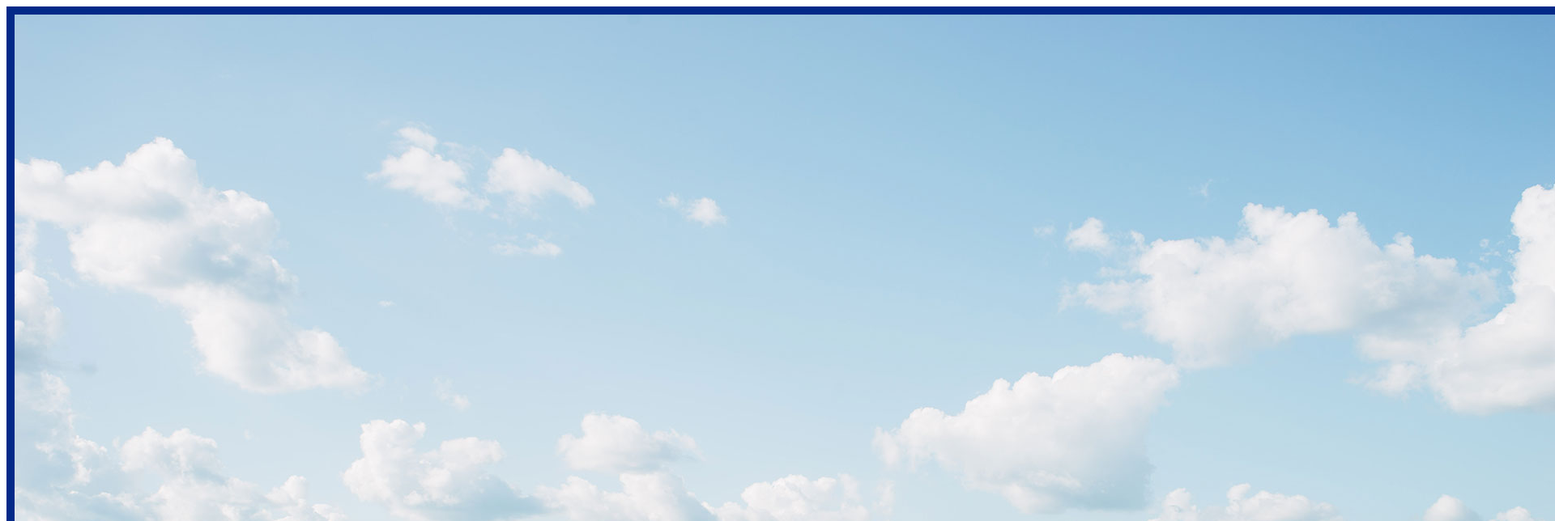
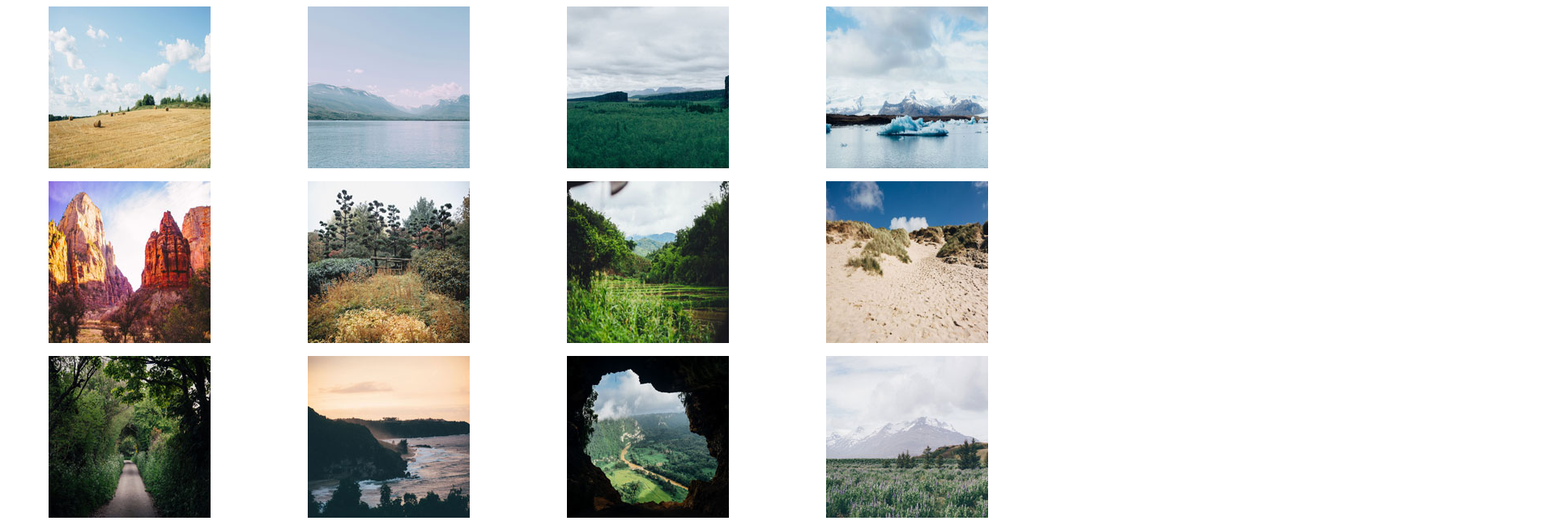
Before and after one commit to gerlinp/photo_gallery_v5, a plain HTML site: page photo_gallery_v5/index.html in a window 1280 px wide. Shown: the top 644 px of the page at 81% size, 1920 px wide, since content can reach past the window. Drawn offline with Linux system fonts and the light colour scheme.

Commit message:
basic layout of gallery

```diff
--- a/photo_gallery_v5/css/styles.css
+++ b/photo_gallery_v5/css/styles.css
@@ -1,10 +1,15 @@
-.container {
-    display:grid;
-    grid-template-columns: 1fr;
+* {
+    box-sizing: border-box;
+
 }
 
-img {
-    padding: 10px;
-    margin: 0 auto;
-    background-color: #032988;
+
+.grid {
+    display: -ms-grid;
+    display: grid;
+    grid-template-columns: repeat(auto-fit, minmax(250px, 1fr));
+    grid-gap: 1rem;
+    justify-items: center;
+    margin: 0;
+    padding: 0;
 }
--- a/photo_gallery_v5/index.html
+++ b/photo_gallery_v5/index.html
@@ -8,19 +8,19 @@
     <link rel="stylesheet" href="css/styles.css">
 </head>
 <body>
-    <div class="container">
-        <img src="photos/01.jpg" alt="farm land">
-        <img src="photos/02.jpg" alt="lake">
-        <img src="photos/03.jpg" alt="Green Valley">
-        <img src="photos/04.jpg" alt="glaciers in lake">
-        <img src="photos/05.jpg" alt="desert rock formations">
-        <img src="photos/06.jpg" alt="woods">
-        <img src="photos/07.jpg" alt="heavy vegetated river">
-        <img src="photos/08.jpg" alt="sandy beach area">
-        <img src="photos/09.jpg" alt="path in woods">
-        <img src="photos/10.jpg" alt="waves">
-        <img src="photos/11.jpg" alt="Rock window">
-        <img src="photos/12.jpg" alt="mountain">
+    <div class="grid">
+        <img class="item" src="photos/thumbnails/01.jpg" alt="farm land">
+        <img class="item" src="photos/thumbnails/02.jpg" alt="lake">
+        <img class="item" src="photos/thumbnails/03.jpg" alt="Green Valley">
+        <img class="item" src="photos/thumbnails/04.jpg" alt="glaciers in lake">
+        <img class="item" src="photos/thumbnails/05.jpg" alt="desert rock formations">
+        <img class="item" src="photos/thumbnails/06.jpg" alt="woods">
+        <img class="item" src="photos/thumbnails/07.jpg" alt="heavy vegetated river">
+        <img class="item" src="photos/thumbnails/08.jpg" alt="sandy beach area">
+        <img class="item" src="photos/thumbnails/09.jpg" alt="path in woods">
+        <img class="item" src="photos/thumbnails/10.jpg" alt="waves">
+        <img class="item" src="photos/thumbnails/11.jpg" alt="Rock window">
+        <img class="item" src="photos/thumbnails/12.jpg" alt="mountain">
     </div>
     <script src="js/app.js"></script>
 </body>
```
